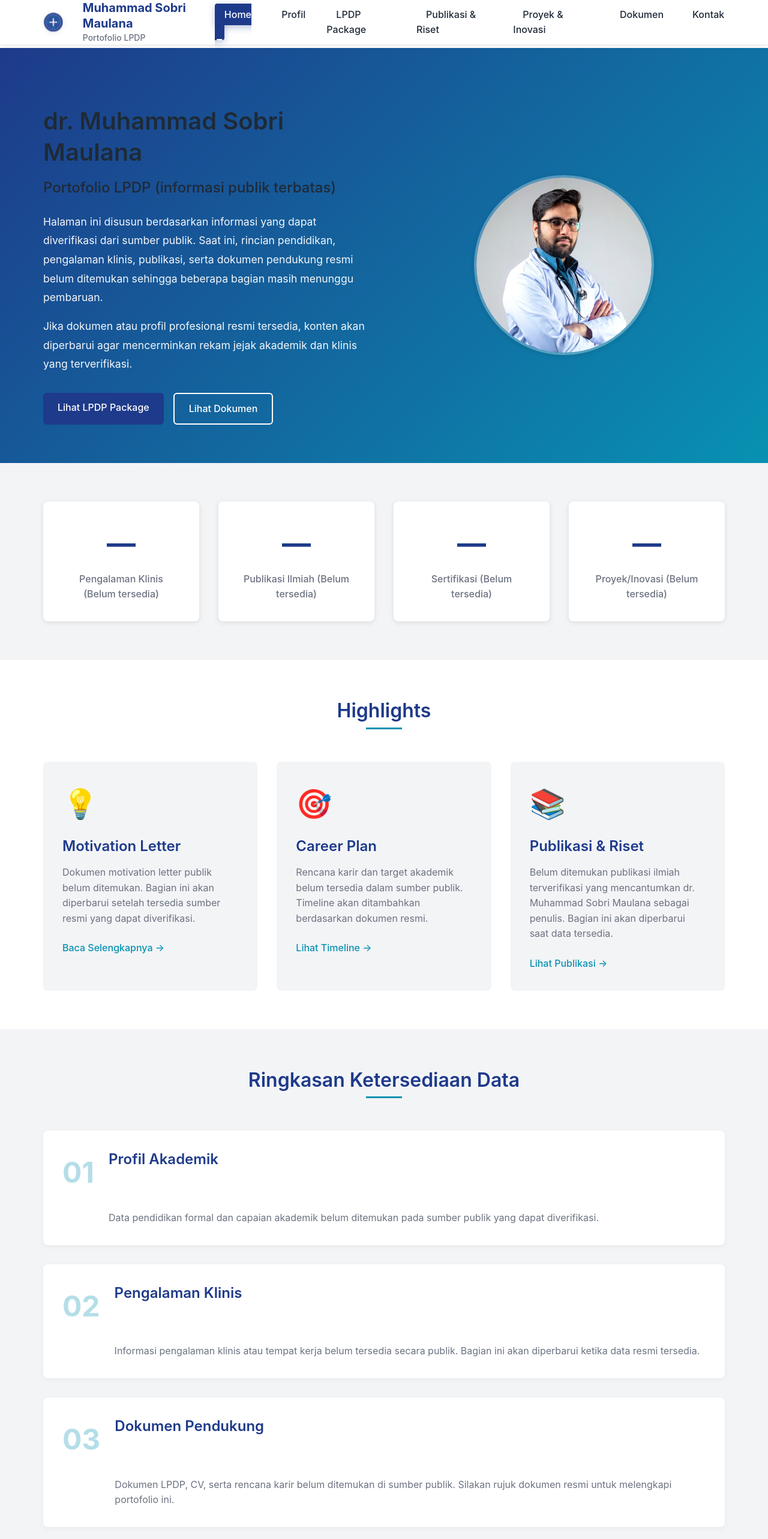
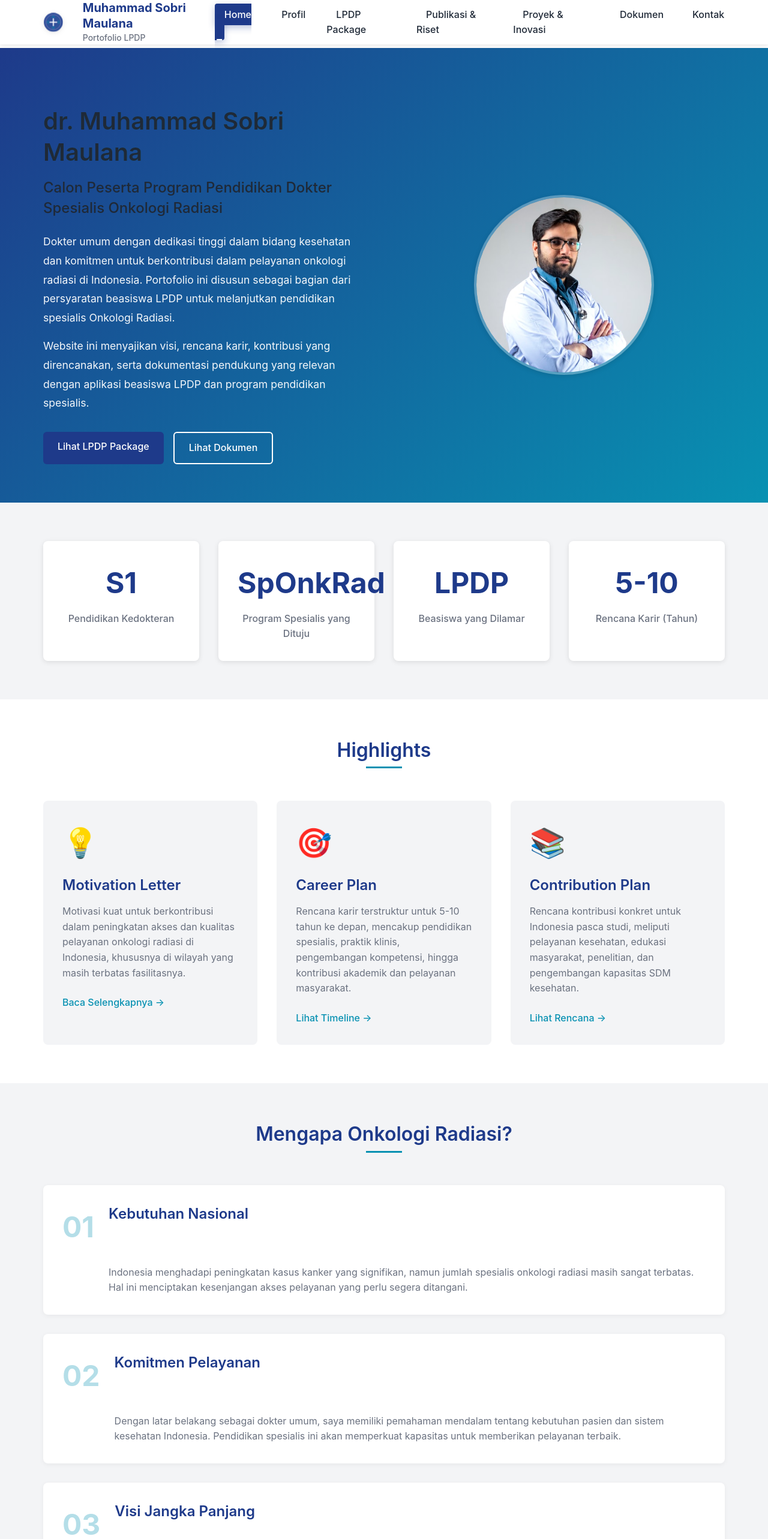
Before and after one commit to sobri3195/LPDP-Onkrad-Sobri, a React (Vite) app: page / in a window 1280 px wide. Shown: the top 2566 px of the page at 60% size. Built offline with nearby package versions, Linux system fonts and the light colour scheme.

Commit message:
Update halaman Home dengan penjelasan profesional tentang dr. Sobri untuk program spesialis

```diff
--- a/src/pages/Home.jsx
+++ b/src/pages/Home.jsx
@@ -10,16 +10,16 @@ function Home() {
             <div className="hero-text animate-fadeInLeft">
               <h1 className="animate-glowText">dr. Muhammad Sobri Maulana</h1>
               <h2 className="hero-subtitle">
-                Portofolio LPDP (informasi publik terbatas)
+                Calon Peserta Program Pendidikan Dokter Spesialis Onkologi Radiasi
               </h2>
               <p className="hero-description animate-fadeInUp">
-                Halaman ini disusun berdasarkan informasi yang dapat diverifikasi dari sumber publik. Saat ini,
-                rincian pendidikan, pengalaman klinis, publikasi, serta dokumen pendukung resmi belum ditemukan
-                sehingga beberapa bagian masih menunggu pembaruan.
+                Dokter umum dengan dedikasi tinggi dalam bidang kesehatan dan komitmen untuk berkontribusi
+                dalam pelayanan onkologi radiasi di Indonesia. Portofolio ini disusun sebagai bagian dari
+                persyaratan beasiswa LPDP untuk melanjutkan pendidikan spesialis Onkologi Radiasi.
               </p>
               <p className="hero-description">
-                Jika dokumen atau profil profesional resmi tersedia, konten akan diperbarui agar mencerminkan
-                rekam jejak akademik dan klinis yang terverifikasi.
+                Website ini menyajikan visi, rencana karir, kontribusi yang direncanakan, serta dokumentasi
+                pendukung yang relevan dengan aplikasi beasiswa LPDP dan program pendidikan spesialis.
               </p>
               <div className="hero-cta animate-stagger">
                 <Link to="/lpdp-package" className="btn btn-primary">
@@ -47,20 +47,20 @@ function Home() {
         <div className="container">
           <div className="stats-grid animate-stagger">
             <div className="stat-card animate-scaleIn">
-              <div className="stat-number">—</div>
-              <div className="stat-label">Pengalaman Klinis (Belum tersedia)</div>
+              <div className="stat-number">S1</div>
+              <div className="stat-label">Pendidikan Kedokteran</div>
             </div>
             <div className="stat-card animate-scaleIn">
-              <div className="stat-number">—</div>
-              <div className="stat-label">Publikasi Ilmiah (Belum tersedia)</div>
+              <div className="stat-number">SpOnkRad</div>
+              <div className="stat-label">Program Spesialis yang Dituju</div>
             </div>
             <div className="stat-card animate-scaleIn">
-              <div className="stat-number">—</div>
-              <div className="stat-label">Sertifikasi (Belum tersedia)</div>
+              <div className="stat-number">LPDP</div>
+              <div className="stat-label">Beasiswa yang Dilamar</div>
             </div>
             <div className="stat-card animate-scaleIn">
-              <div className="stat-number">—</div>
-              <div className="stat-label">Proyek/Inovasi (Belum tersedia)</div>
+              <div className="stat-number">5-10</div>
+              <div className="stat-label">Rencana Karir (Tahun)</div>
             </div>
           </div>
         </div>
@@ -76,8 +76,8 @@ function Home() {
               <div className="highlight-icon">💡</div>
               <h3>Motivation Letter</h3>
               <p>
-                Dokumen motivation letter publik belum ditemukan. Bagian ini akan diperbarui setelah
-                tersedia sumber resmi yang dapat diverifikasi.
+                Motivasi kuat untuk berkontribusi dalam peningkatan akses dan kualitas pelayanan
+                onkologi radiasi di Indonesia, khususnya di wilayah yang masih terbatas fasilitasnya.
               </p>
               <Link to="/lpdp-package" className="highlight-link">
                 Baca Selengkapnya →
@@ -88,8 +88,8 @@ function Home() {
               <div className="highlight-icon">🎯</div>
               <h3>Career Plan</h3>
               <p>
-                Rencana karir dan target akademik belum tersedia dalam sumber publik. Timeline akan
-                ditambahkan berdasarkan dokumen resmi.
+                Rencana karir terstruktur untuk 5-10 tahun ke depan, mencakup pendidikan spesialis,
+                praktik klinis, pengembangan kompetensi, hingga kontribusi akademik dan pelayanan masyarakat.
               </p>
               <Link to="/lpdp-package" className="highlight-link">
                 Lihat Timeline →
@@ -98,13 +98,13 @@ function Home() {
 
             <div className="highlight-card">
               <div className="highlight-icon">📚</div>
-              <h3>Publikasi & Riset</h3>
+              <h3>Contribution Plan</h3>
               <p>
-                Belum ditemukan publikasi ilmiah terverifikasi yang mencantumkan dr. Muhammad Sobri Maulana
-                sebagai penulis. Bagian ini akan diperbarui saat data tersedia.
+                Rencana kontribusi konkret untuk Indonesia pasca studi, meliputi pelayanan kesehatan,
+                edukasi masyarakat, penelitian, dan pengembangan kapasitas SDM kesehatan.
               </p>
-              <Link to="/publications" className="highlight-link">
-                Lihat Publikasi →
+              <Link to="/lpdp-package" className="highlight-link">
+                Lihat Rencana →
               </Link>
             </div>
           </div>
@@ -114,33 +114,36 @@ function Home() {
       <section className="section value-propositions">
         <div className="container">
           <div className="section-title">
-            <h2>Ringkasan Ketersediaan Data</h2>
+            <h2>Mengapa Onkologi Radiasi?</h2>
           </div>
           <div className="value-grid">
             <div className="value-item">
               <div className="value-number">01</div>
-              <h3>Profil Akademik</h3>
+              <h3>Kebutuhan Nasional</h3>
               <p>
-                Data pendidikan formal dan capaian akademik belum ditemukan pada sumber publik yang dapat
-                diverifikasi.
+                Indonesia menghadapi peningkatan kasus kanker yang signifikan, namun jumlah spesialis
+                onkologi radiasi masih sangat terbatas. Hal ini menciptakan kesenjangan akses pelayanan
+                yang perlu segera ditangani.
               </p>
             </div>
 
             <div className="value-item">
               <div className="value-number">02</div>
-              <h3>Pengalaman Klinis</h3>
+              <h3>Komitmen Pelayanan</h3>
               <p>
-                Informasi pengalaman klinis atau tempat kerja belum tersedia secara publik. Bagian ini akan
-                diperbarui ketika data resmi tersedia.
+                Dengan latar belakang sebagai dokter umum, saya memiliki pemahaman mendalam tentang kebutuhan
+                pasien dan sistem kesehatan Indonesia. Pendidikan spesialis ini akan memperkuat kapasitas untuk
+                memberikan pelayanan terbaik.
               </p>
             </div>
 
             <div className="value-item">
               <div className="value-number">03</div>
-              <h3>Dokumen Pendukung</h3>
+              <h3>Visi Jangka Panjang</h3>
               <p>
-                Dokumen LPDP, CV, serta rencana karir belum ditemukan di sumber publik. Silakan rujuk dokumen
-                resmi untuk melengkapi portofolio ini.
+                Tidak hanya fokus pada praktik klinis, tetapi juga berkomitmen untuk mengembangkan
+                penelitian, edukasi masyarakat, dan pembangunan kapasitas SDM kesehatan dalam bidang
+                onkologi radiasi di Indonesia.
               </p>
             </div>
           </div>
@@ -150,10 +153,11 @@ function Home() {
       <section className="section cta-section">
         <div className="container">
           <div className="cta-box">
-            <h2>Siap Menjelajahi Lebih Lanjut?</h2>
+            <h2>Jelajahi Portofolio LPDP</h2>
             <p>
-              Lihat halaman profil, publikasi, dan dokumen untuk memahami bagian yang sudah terisi serta
-              area yang masih membutuhkan data terverifikasi.
+              Pelajari lebih lanjut tentang latar belakang pendidikan, pengalaman, rencana karir,
+              dan dokumentasi lengkap yang mendukung aplikasi beasiswa LPDP untuk program spesialis
+              Onkologi Radiasi.
             </p>
             <div className="cta-buttons">
               <Link to="/profile" className="btn btn-primary">
```
